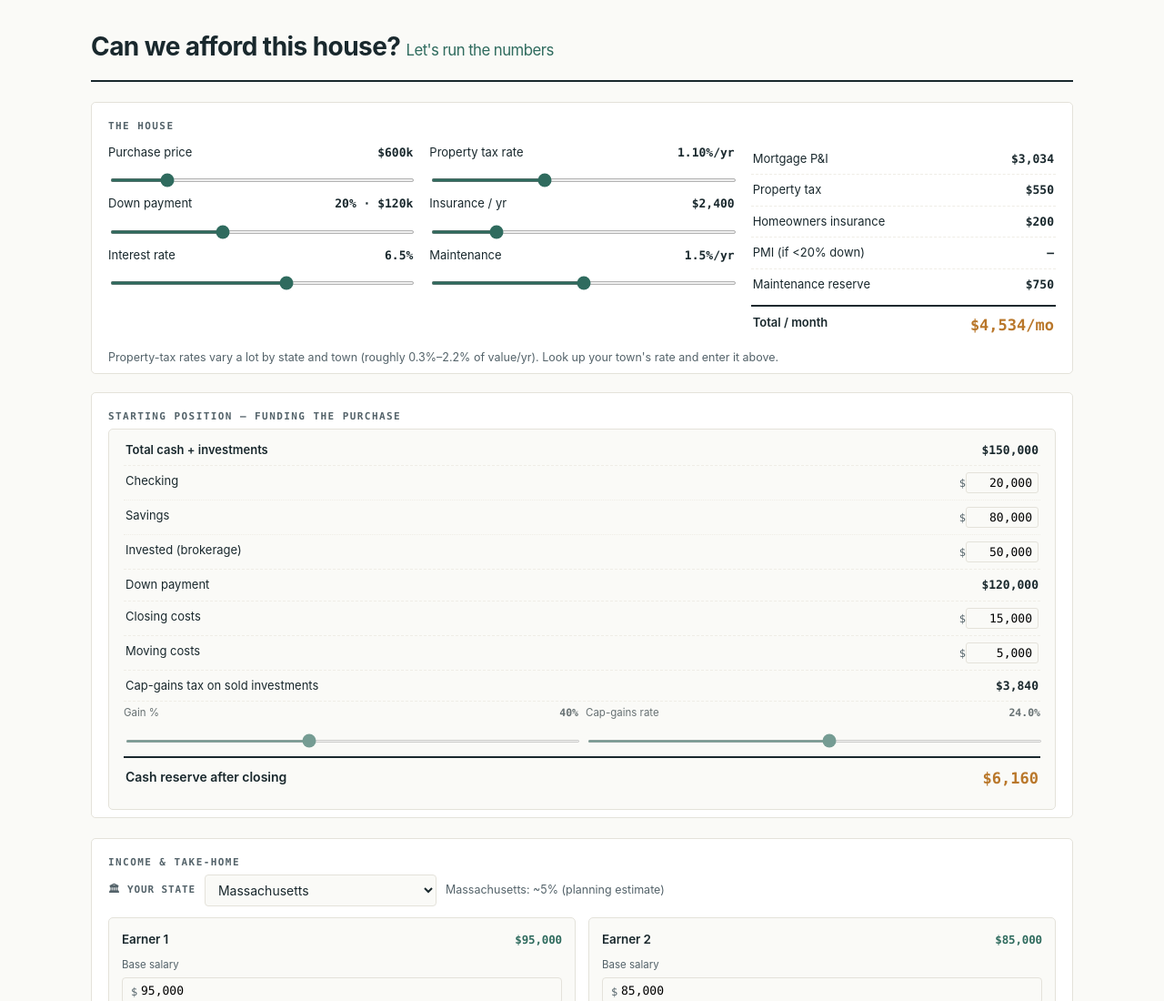
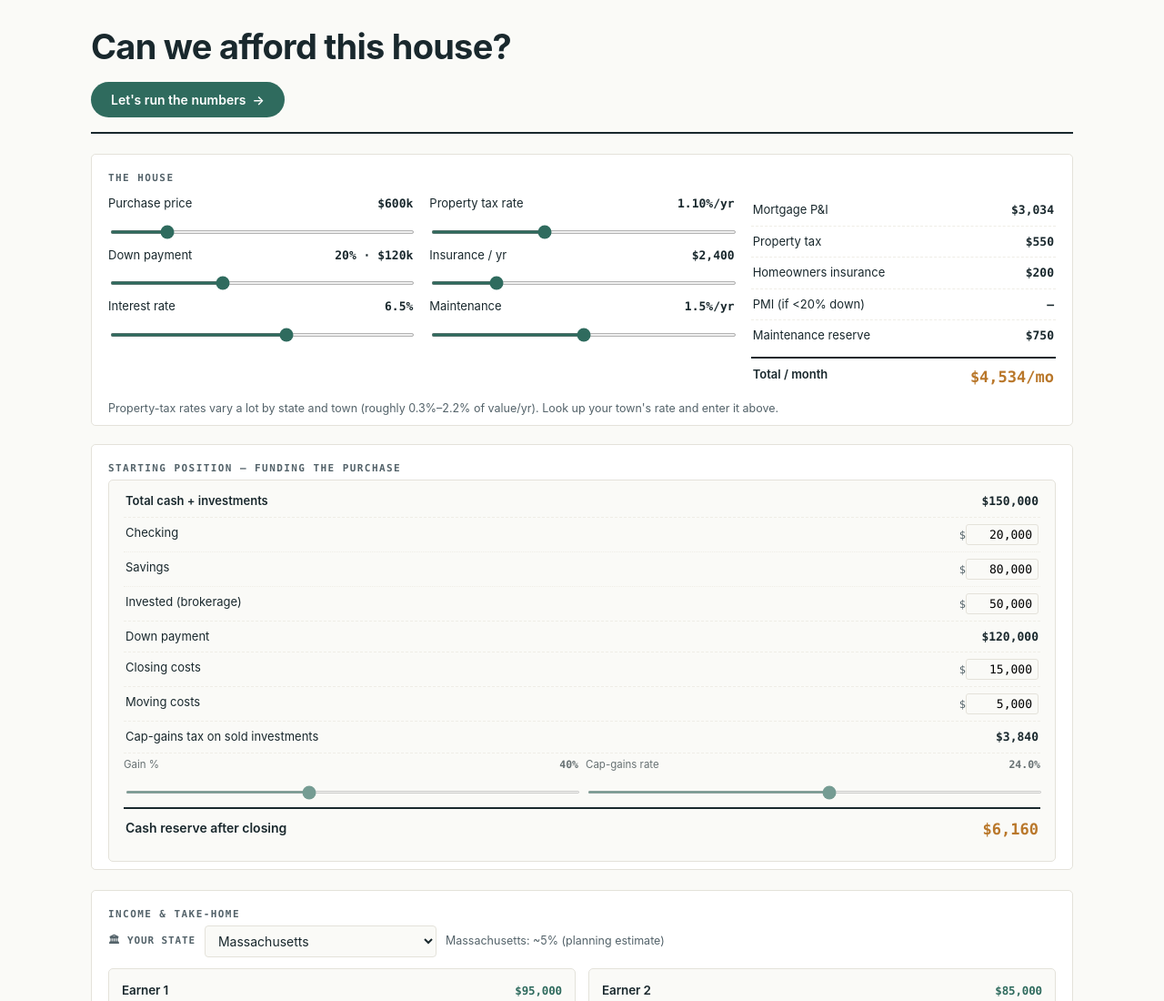
Before and after one commit to RanTheNumbers/CanWeAffordThisHouse, a plain HTML site: page index.html in a window 1280 px wide. Shown: the top 1100 px of the page at 91% size. Drawn offline with Linux system fonts and the light colour scheme.

Commit message:
Update index.html

```diff
--- a/index.html
+++ b/index.html
@@ -17,7 +17,9 @@
   .wrap{max-width:1120px;margin:0 auto;padding:30px 20px 90px;}
   header{border-bottom:2px solid var(--ink);padding-bottom:16px;}
   .eyebrow{font-family:var(--mono);font-size:11px;letter-spacing:.16em;text-transform:uppercase;color:var(--ink-soft);margin-bottom:7px;}
-  h1{font-size:28px;font-weight:650;letter-spacing:-.02em;margin:0;}
+  h1{font-size:38px;font-weight:700;letter-spacing:-.02em;margin:0;line-height:1.15;}
+  .cta-btn{font-family:var(--sans);font-size:14px;font-weight:600;color:#fff;background:var(--teal);border:none;border-radius:999px;padding:11px 22px;cursor:pointer;margin-top:16px;display:inline-block;}
+  .cta-btn:hover{background:#255649;}
   h1 .accent{color:var(--teal);}
 
   .verdict{margin-top:22px;border:1px solid var(--line);border-left:5px solid var(--teal);background:var(--card);border-radius:5px;padding:18px 20px;display:flex;gap:20px;align-items:center;flex-wrap:wrap;}
@@ -129,11 +131,12 @@
 <body>
 <div class="wrap">
   <header>
-    <h1>Can we afford this house? <span class="accent" style="font-size:0.6em;font-weight:400;">Let's run the numbers</span></h1>
+    <h1>Can we afford this house?</h1>
+    <button class="cta-btn" onclick="document.getElementById('housePanel').scrollIntoView({behavior:'smooth',block:'start'})">Let's run the numbers &nbsp;&rarr;</button>
   </header>
 
   <!-- THE HOUSE -->
-  <div class="panel" style="margin-top:22px;">
+  <div class="panel" id="housePanel" style="margin-top:22px;">
     <h3>The house</h3>
     <div class="house-grid">
       <div>
```
